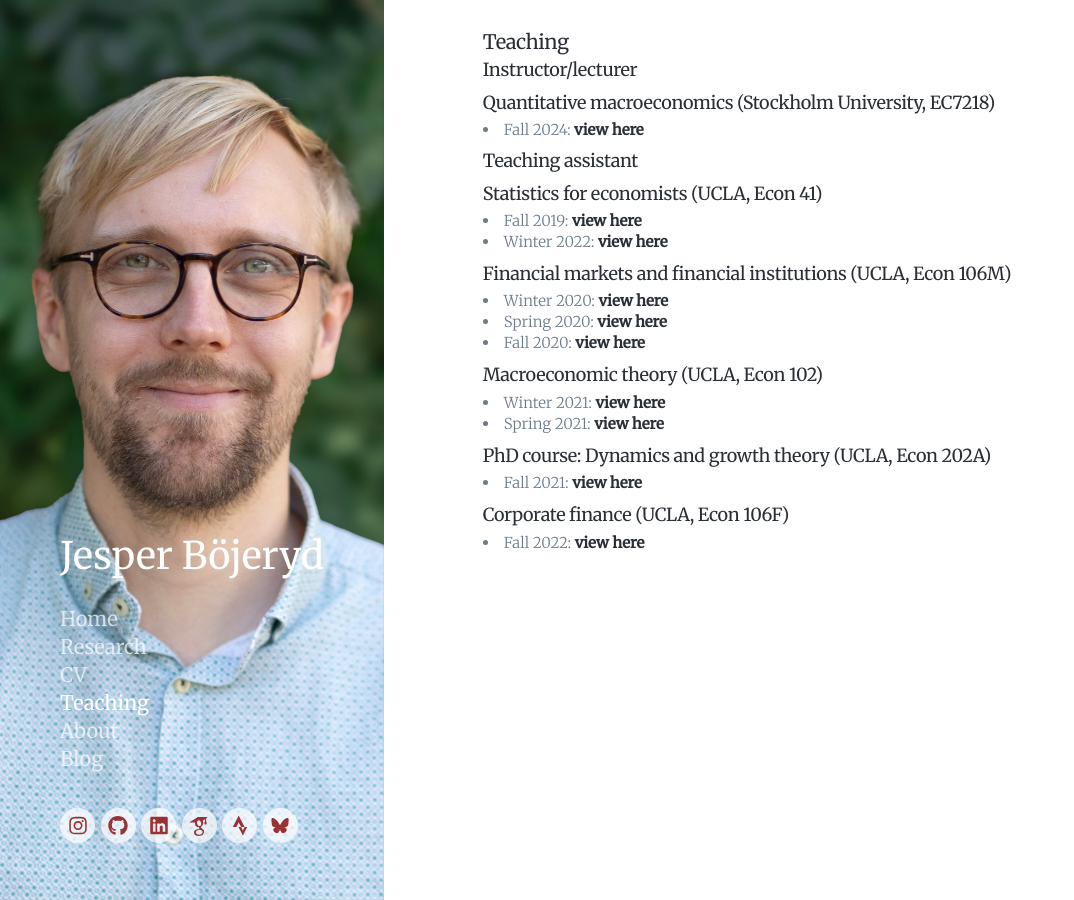
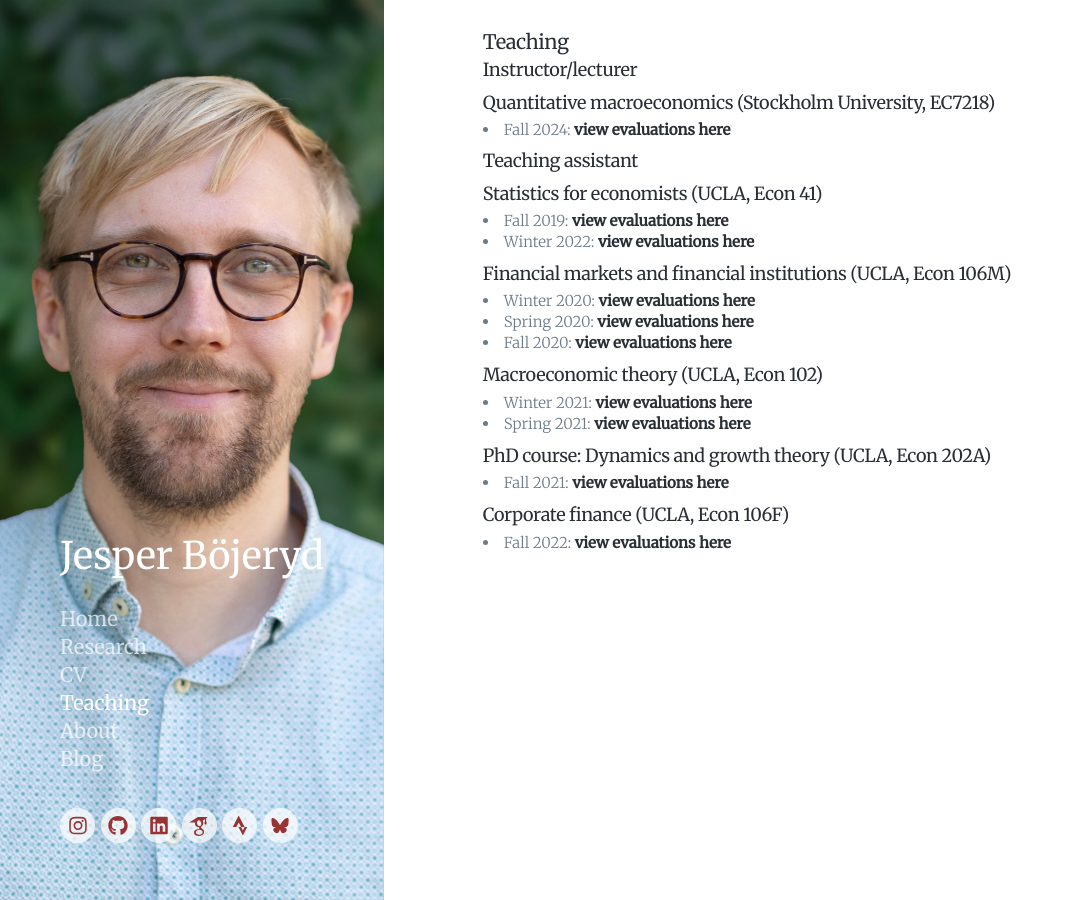
Before and after one commit to bojeryd91/bojeryd91.github.io, a Jekyll site: the page built from _pages/teaching.md, in a window 1280 px wide and 900 px high. Shown: the whole window, without its empty margins (0-1074 px from the left). Built offline with Jekyll 4.4.1, drawn with Linux system fonts in a browser that asks for light colours; nearby versions of some CDN libraries; some web fonts are replaced.

Commit message:
Update teaching.md

```diff
--- a/_pages/teaching.md
+++ b/_pages/teaching.md
@@ -6,24 +6,24 @@ featured_image: /images/headshot1.jpg
 
 ##  Instructor/lecturer
 ### Quantitative macroeconomics (Stockholm University, EC7218)
-- Fall 2024: <a href="https://www.jesperbojeryd.se/misc/teaching_evals/lecturer_evaluations_2024F_EC7218.pdf" target="_blank">view here</a>
+- Fall 2024: <a href="https://www.jesperbojeryd.se/misc/teaching_evals/lecturer_evaluations_2024F_EC7218.pdf" target="_blank">view evaluations here</a>
 
 ##  Teaching assistant
 ### Statistics for economists (UCLA, Econ 41)
-- Fall 2019: <a href="https://www.jesperbojeryd.se/misc/teaching_evals/TA_evaluations_2019F_Econ_41.pdf" target="_blank">view here</a>
-- Winter 2022: <a href="https://www.jesperbojeryd.se/misc/teaching_evals/TA_evaluations_2022W_Econ_41.pdf" target="_blank">view here</a>
+- Fall 2019: <a href="https://www.jesperbojeryd.se/misc/teaching_evals/TA_evaluations_2019F_Econ_41.pdf" target="_blank">view evaluations here</a>
+- Winter 2022: <a href="https://www.jesperbojeryd.se/misc/teaching_evals/TA_evaluations_2022W_Econ_41.pdf" target="_blank">view evaluations here</a>
 
 ### Financial markets and financial institutions (UCLA, Econ 106M)
-- Winter 2020: <a href="https://www.jesperbojeryd.se/misc/teaching_evals/TA_evaluations_2020W_Econ_106M.pdf" target="_blank">view here</a>
-- Spring 2020: <a href="https://www.jesperbojeryd.se/misc/teaching_evals/TA_evaluations_2020S_Econ_106M.pdf" target="_blank">view here</a>
-- Fall 2020: <a href="https://www.jesperbojeryd.se/misc/teaching_evals/TA_evaluations_2020F_Econ_106M.pdf" target="_blank">view here</a>
+- Winter 2020: <a href="https://www.jesperbojeryd.se/misc/teaching_evals/TA_evaluations_2020W_Econ_106M.pdf" target="_blank">view evaluations here</a>
+- Spring 2020: <a href="https://www.jesperbojeryd.se/misc/teaching_evals/TA_evaluations_2020S_Econ_106M.pdf" target="_blank">view evaluations here</a>
+- Fall 2020: <a href="https://www.jesperbojeryd.se/misc/teaching_evals/TA_evaluations_2020F_Econ_106M.pdf" target="_blank">view evaluations here</a>
 
 ### Macroeconomic theory (UCLA, Econ 102)
-- Winter 2021: <a href="https://www.jesperbojeryd.se/misc/teaching_evals/TA_evaluations_2021W_Econ_102.pdf" target="_blank">view here</a>
-- Spring 2021: <a href="https://www.jesperbojeryd.se/misc/teaching_evals/TA_evaluations_2021S_Econ_102.pdf" target="_blank">view here</a>
+- Winter 2021: <a href="https://www.jesperbojeryd.se/misc/teaching_evals/TA_evaluations_2021W_Econ_102.pdf" target="_blank">view evaluations here</a>
+- Spring 2021: <a href="https://www.jesperbojeryd.se/misc/teaching_evals/TA_evaluations_2021S_Econ_102.pdf" target="_blank">view evaluations here</a>
 
 ### PhD course: Dynamics and growth theory (UCLA, Econ 202A)
-- Fall 2021: <a href="https://www.jesperbojeryd.se/misc/teaching_evals/TA_evaluations_2021F_Econ_202A.pdf" target="_blank">view here</a>
+- Fall 2021: <a href="https://www.jesperbojeryd.se/misc/teaching_evals/TA_evaluations_2021F_Econ_202A.pdf" target="_blank">view evaluations here</a>
 
 ### Corporate finance (UCLA, Econ 106F)
-- Fall 2022: <a href="https://www.jesperbojeryd.se/misc/teaching_evals/TA_evaluations_2022F_Econ_106F.pdf" target="_blank">view here</a>
+- Fall 2022: <a href="https://www.jesperbojeryd.se/misc/teaching_evals/TA_evaluations_2022F_Econ_106F.pdf" target="_blank">view evaluations here</a>
```
